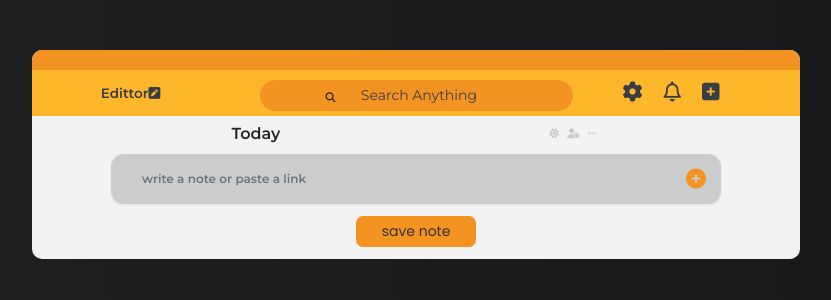
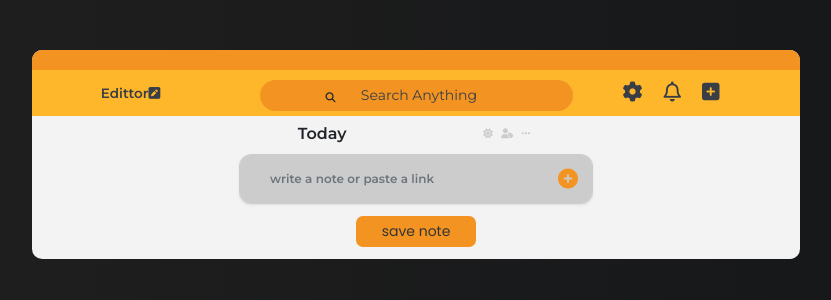
Before and after one commit to undefined-dev74/Notify, a React (Create React App) app: page / in a window 1280 px wide. Shown: the top 300 px of the page, without its empty margins (224-1055 px from the left). Built offline with nearby package versions, Linux system fonts and the light colour scheme.

Commit message:
setup xl devices layout

```diff
--- a/src/components/FormGroup.jsx
+++ b/src/components/FormGroup.jsx
@@ -7,8 +7,8 @@ class FormGroup extends React.Component {
 		const { item, handleInputChange, handleSubmit, editItem } = this.props;
 		return (
 			<Row>
-				<Col className="col-sm-1"></Col>
-				<Col className="col-sm-10">
+				<Col className="col-sm-1 col-xl-3"></Col>
+				<Col className="col-sm-10 col-xl-6">
 					<Container fluid>
 						<form
 							className="form_group"
@@ -51,7 +51,7 @@ class FormGroup extends React.Component {
 						</form>
 					</Container>
 				</Col>
-				<Col className="col-sm-1"></Col>
+				<Col className="col-sm-1 col-xl-3"></Col>
 			</Row>
 		);
 	}
--- a/src/components/NoteGroup.jsx
+++ b/src/components/NoteGroup.jsx
@@ -1,12 +1,16 @@
 import React from 'react';
-import {Row, Col } from 'react-bootstrap';
+import { Row, Col } from 'react-bootstrap';
 class Notegroup extends React.Component {
 	render() {
 		return (
-			<Row className='mt-sm-4 mt-xl-0'>
-				<Col className='d-sm-none'></Col>
+			<Row className="mt-sm-4 mt-xl-0">
+				<Col className=" col-lg-3"></Col>
 				<div className="notegroup ">
-					<Col xs={12} className='d-flex justify-content-sm-between align-items-center'>
+					<Col
+						xs={12}
+						xl={'auto'}
+						lg={'auto'}
+						className="d-flex justify-content-sm-between justify-content-xl-around align-items-center">
 						<h1 className="notegroup_headline">Today</h1>
 						<ul className="notegroup_nav">
 							<li className="notegroup_nav-icons">
@@ -21,7 +25,7 @@ class Notegroup extends React.Component {
 						</ul>
 					</Col>
 				</div>
-				<Col className='d-sm-none'></Col>
+				<Col lg={3} xl={3}></Col>
 			</Row>
 		);
 	}
```
Lines whose indentation alone changed are shown as unchanged.
